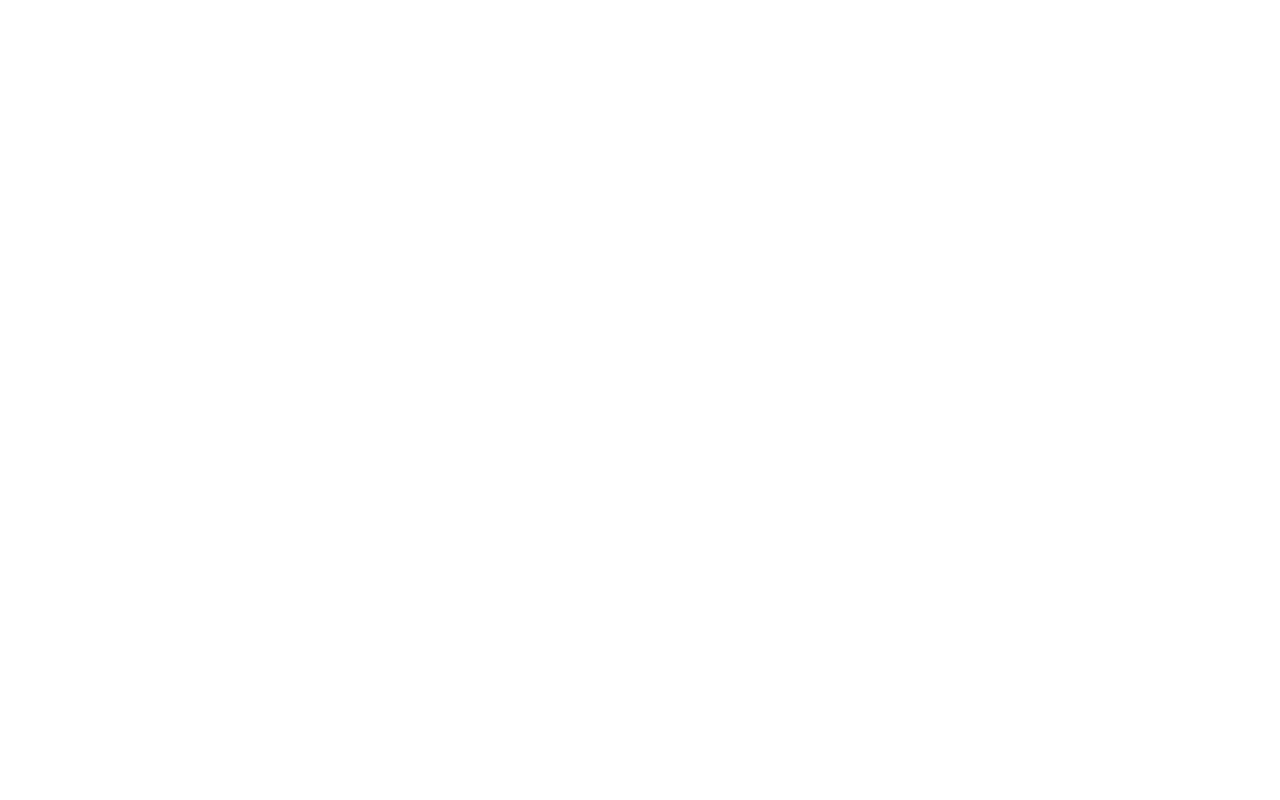
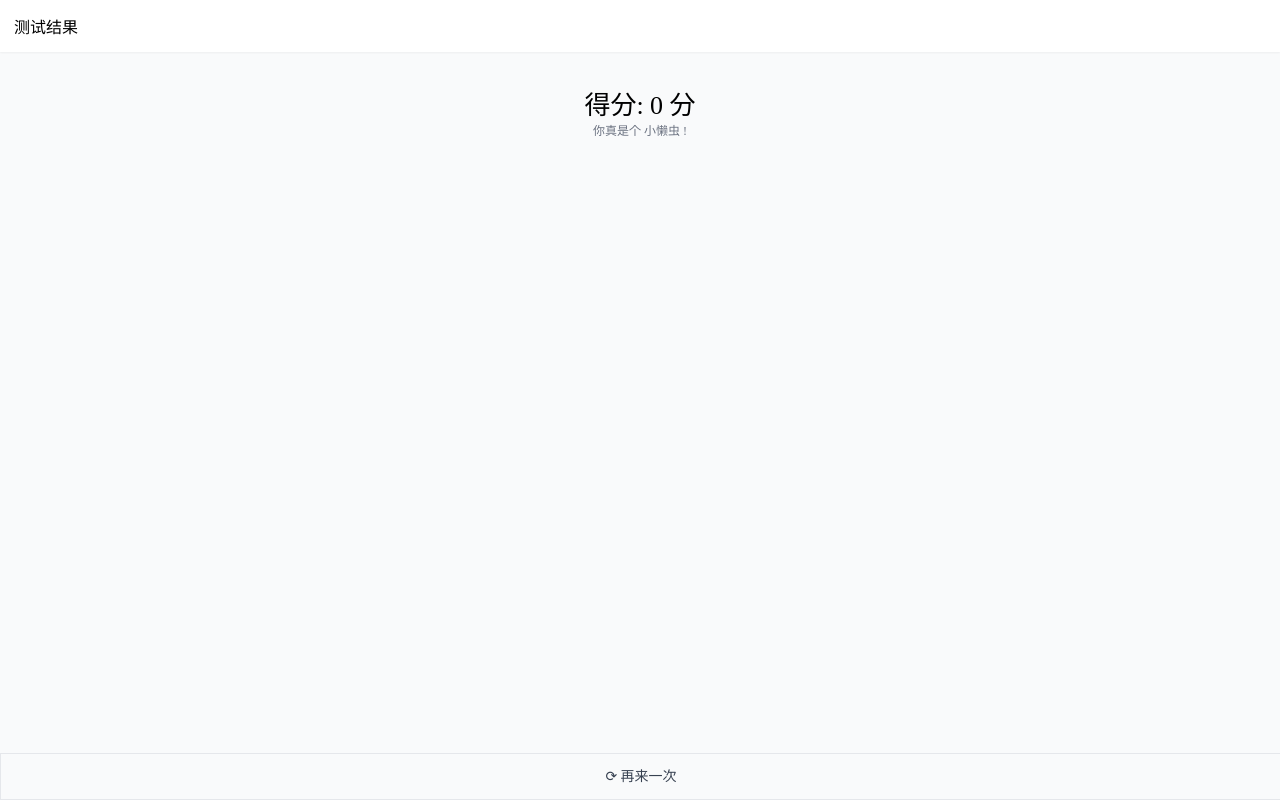
Before and after one commit to lakiday404/ai_-js_full-stack, a plain HTML site: page html/questional/result.html in a window 1280 px wide. Drawn offline with Linux system fonts and the light colour scheme.

Commit message:
feat: 结果页分数区间评价、回旋箭头、URL传参修复

```diff
--- /dev/null
+++ b/html/questional/CSS/result.css
@@ -0,0 +1,62 @@
+* {
+    padding: 0;
+    margin: 0;
+}
+
+.result {
+    width: 100vw;
+    height: 100vh;
+    background: #F9FAFB;
+    overflow-y: scroll;
+}
+
+.head {
+    position: fixed;
+    width: 100%;
+    background-color: #fff;
+    padding: 14px;
+    box-sizing: border-box;
+    border-radius: 0 0 0 0;
+    box-shadow: 0 1px 2px 0 rgba(0, 0, 0, 0.05);
+}
+
+.body {
+    margin-top: 89.5px;
+
+}
+
+.point {
+    text-align: center;
+    font-weight: 500;
+    font-size: 26px;
+    color: #000000;
+    line-height: 32px;
+}
+
+.commentbox {
+    text-align: center;
+    font-weight: 400;
+    font-size: 12px;
+    color: #6B7280;
+    line-height: 18px;
+}
+
+.foot {
+    width: 100vw;
+    position: fixed;
+    bottom: 0;
+    text-align: center;
+    border-radius: 0px 0px 0px 0px;
+    border: 1px solid #E5E7EB;
+}
+
+.btn {
+    font-weight: 400;
+    font-size: 14px;
+    color: #374151;
+    line-height: 21px;
+    text-align: center;
+    padding-bottom: 12px;
+    padding-top: 12px;
+
+}
--- a/html/questional/JS/question.js
+++ b/html/questional/JS/question.js
@@ -135,7 +135,7 @@ submit.addEventListener('click', () => {
     clacScore()
 
     // 跳转页面
-    location.href="./result.html?score=${score}"
+    location.href = `./result.html?score=${score}`
 
 })
 
--- /dev/null
+++ b/html/questional/JS/result.js
@@ -0,0 +1,27 @@
+// 读取 URL 参数中的 score
+const params = new URLSearchParams(location.search)
+const score = Number(params.get('score'))
+
+// 显示到页面上
+document.querySelector('.score').innerText = score
+
+// 根据分数区间给出评价
+let comment = ''
+if (score >= 100) {
+    comment = '天才'
+} else if (score >= 80) {
+    comment = '学霸'
+} else if (score >= 60) {
+    comment = '小能手'
+} else if (score >= 40) {
+    comment = '普通人'
+} else {
+    comment = '小懒虫'
+}
+document.querySelector('.comment').innerText = comment
+
+// 给按钮监听click，按了就返回最开始的页面
+const btn = document.querySelector('.btn')
+btn.addEventListener('click', () => {
+    location.href = 'http://127.0.0.1:5500/html/questional/index.html'
+})
--- a/html/questional/result.html
+++ b/html/questional/result.html
@@ -1,11 +1,32 @@
 <!DOCTYPE html>
 <html lang="en">
+
 <head>
     <meta charset="UTF-8">
     <meta name="viewport" content="width=device-width, initial-scale=1.0">
     <title>Document</title>
+    <link rel="stylesheet" href="./CSS/result.css">
 </head>
+
 <body>
+    <div class="result">
+        <div class="head">测试结果</div>
+        <div class="body">
+            <div class="point">
+                得分: <span class="score"></span> 分
+            </div>
+            <div class="commentbox">
+                你真是个 <span class="comment"></span> !
+            </div>
 
+
+        </div>
+        <div class="foot">
+            <div class="btn">⟳ 再来一次</div>
+        </div>
+    </div>
+
+<script src="./JS/result.js"></script>
 </body>
+
 </html>
```
